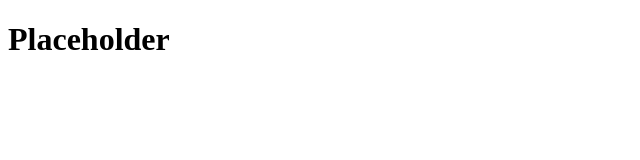
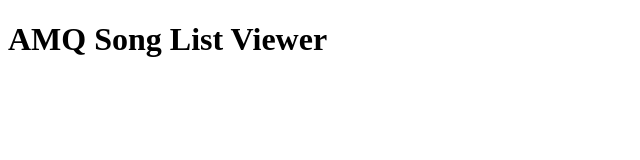
Before and after one commit to joske2865/AMQ-Song-List-Viewer, a plain HTML site: page index.html in a window 1280 px wide. Shown: the whole page, without its empty margins (0-640 px from the left). Drawn offline with Linux system fonts and the light colour scheme.

Commit message:
Change title

```diff
--- a/index.html
+++ b/index.html
@@ -5,6 +5,6 @@
         <title>AMQ Song List Viewer</title>
     </head>
     <body>
-        <h1>Placeholder</h1>
+        <h1>AMQ Song List Viewer</h1>
     </body>
 </html>
```
